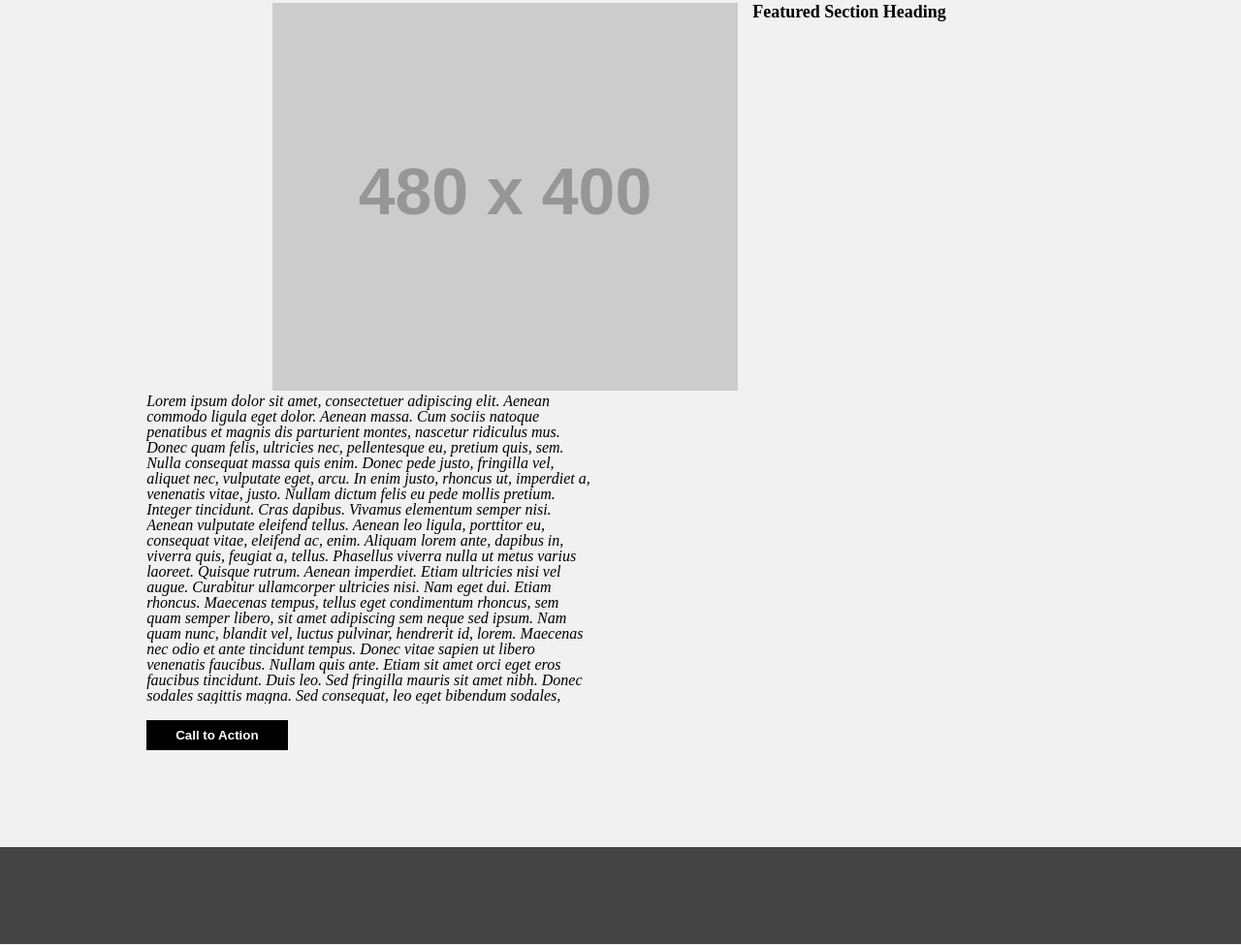
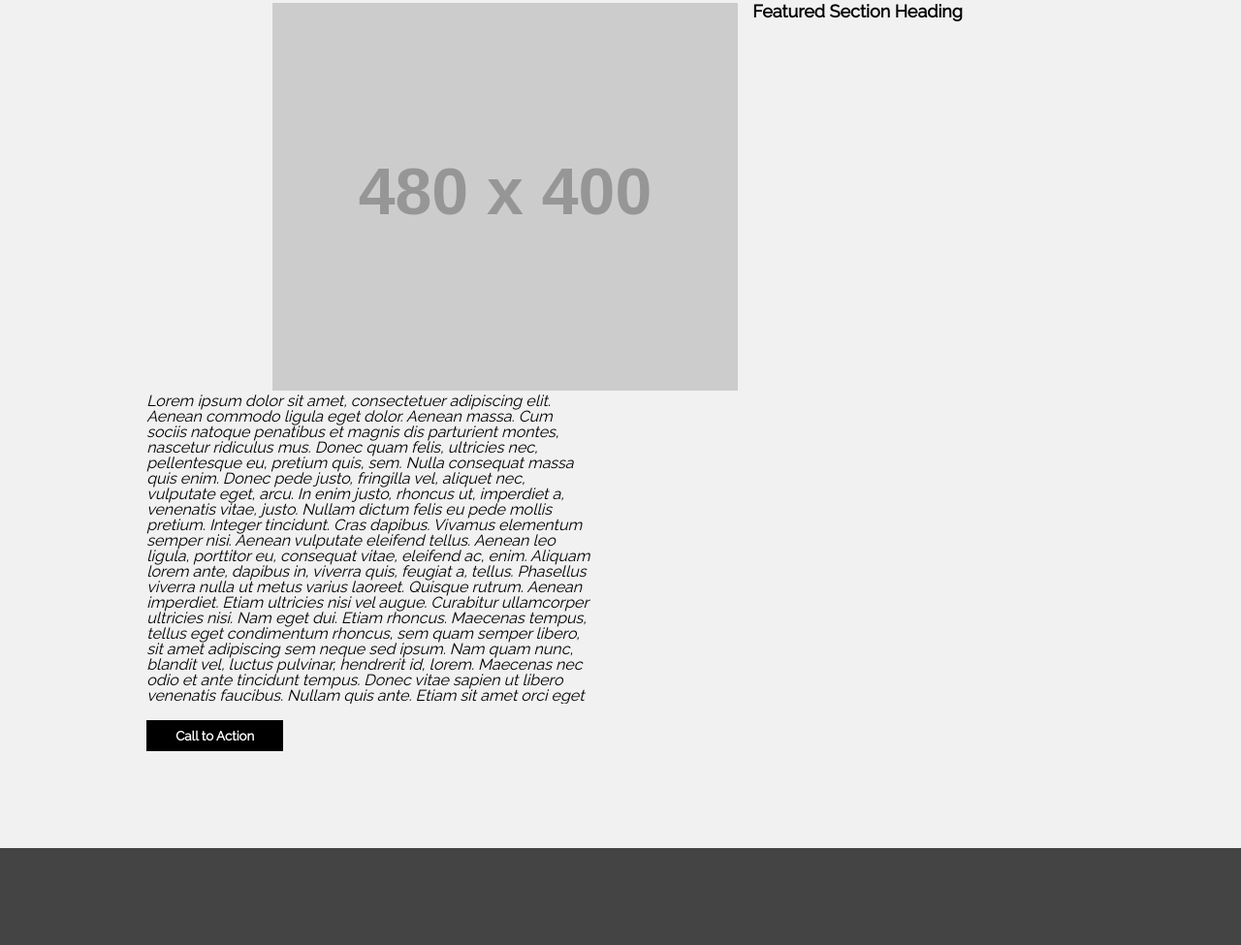
Before and after one commit to batoolmalkawii/wirefame-exercise, a plain HTML site: page index.html in a window 1280 px wide. Shown: the part 1455-2430 px from the top of the page at 97% size. Drawn offline with Linux system fonts and the light colour scheme; placeholder pictures from the web are drawn by us.

```diff
--- a/css/style.css
+++ b/css/style.css
@@ -4,6 +4,8 @@
   body {
 
     background-color: #f1f1f1;
+    font-family: 'Raleway', sans-serif;
+
   }
   header {
     text-align: center;
@@ -82,6 +84,7 @@
   padding: 8px 30px;
   color: #FFF;
   font-weight: 700;
+  font-family: 'Raleway', sans-serif;
 }
 .row3 button:hover {
   background-color: salmon;
--- a/index.html
+++ b/index.html
@@ -6,6 +6,9 @@
     <meta name="viewport" content="width=device-width, initial-scale=1.0" />
     <link rel="stylesheet" href="css/reset.css" />
     <link rel="stylesheet" href="css/style.css" />
+    <style>
+        @import url('https://fonts.googleapis.com/css2?family=Raleway&display=swap');
+    </style>
     <title>Wireframe Exercise</title>
 </head>
 
```
